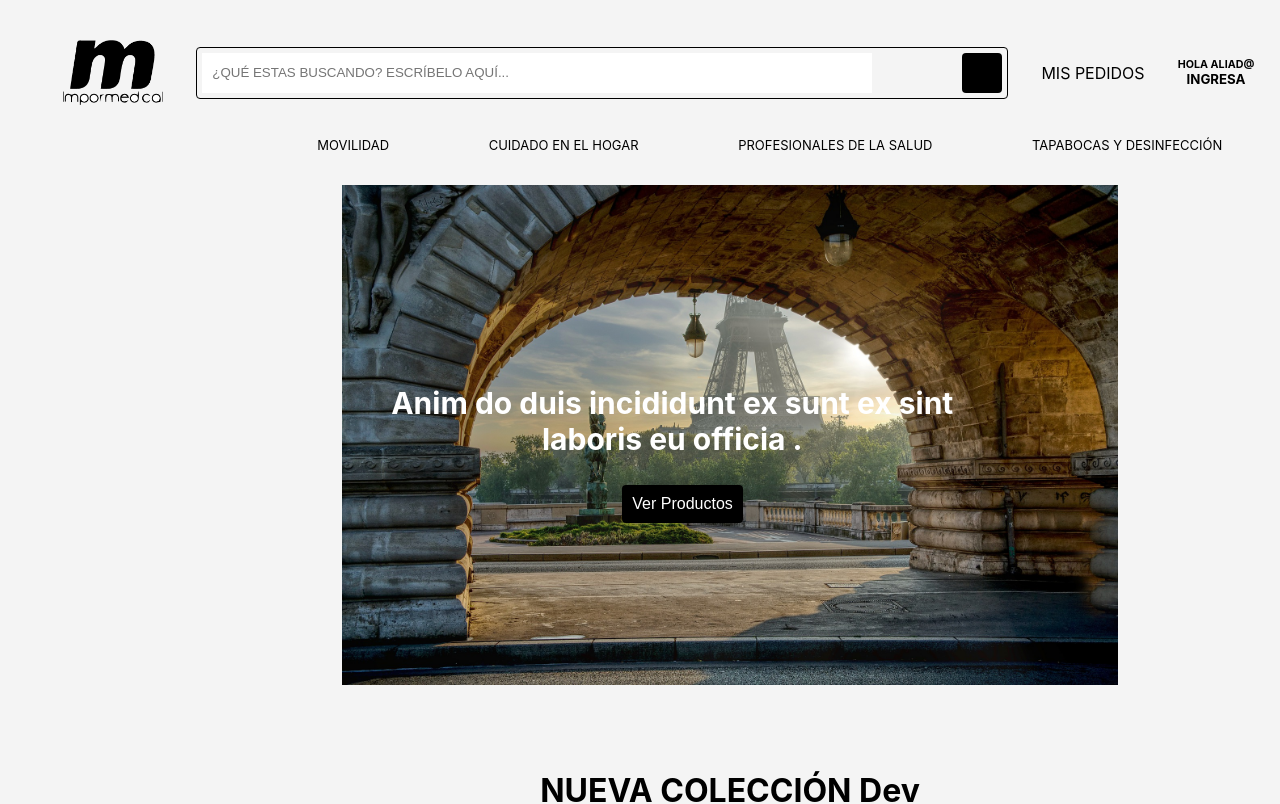
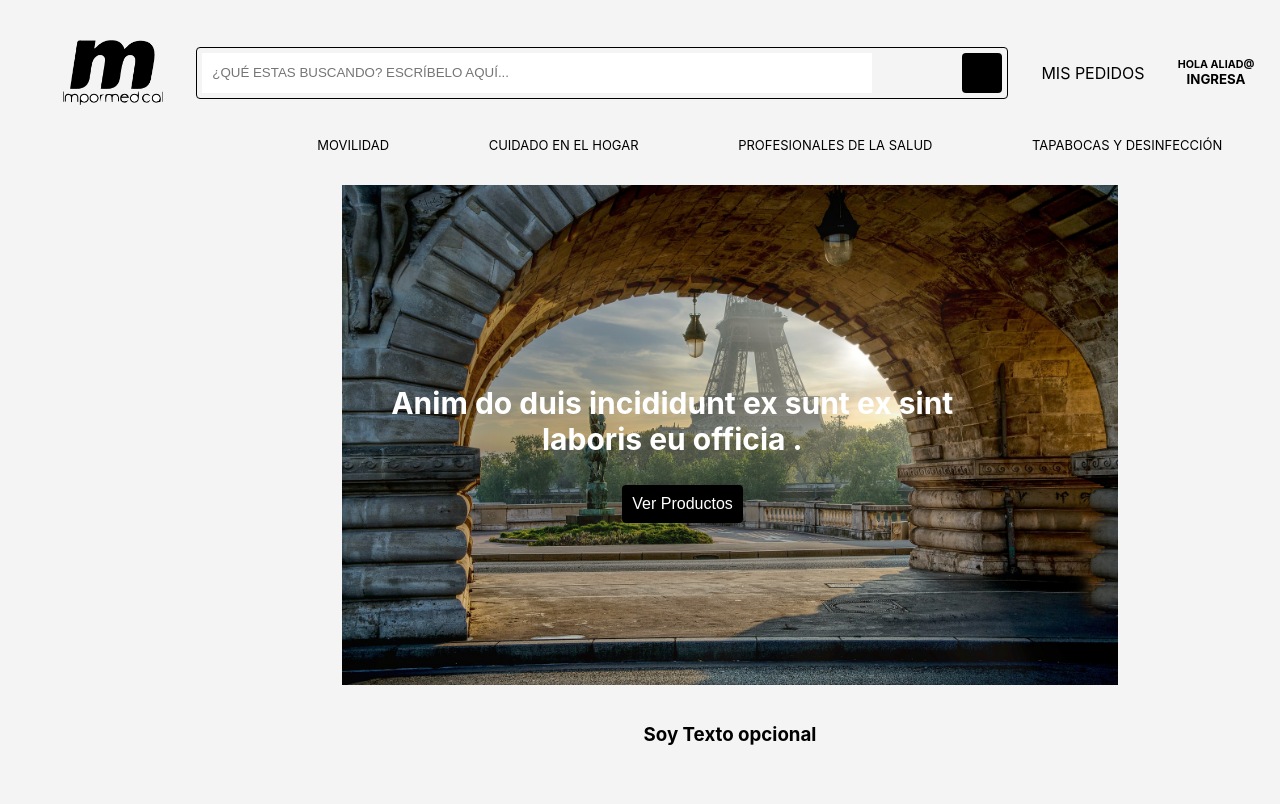
Before and after one commit to Luizfer-Col/ecommerce-test, a React (Create React App) app: page / in a window 1280 px wide. Shown: the top 804 px of the page. Built offline with nearby package versions, Linux system fonts and the light colour scheme; some icons are missing.

Commit message:
rama1 texto opcional

```diff
--- /dev/null
+++ b/src/components/Vitrina/TextOpt.js
@@ -0,0 +1,11 @@
+import React from 'react'
+
+const TextOpt = () => {
+    return (
+        <div>
+            <h3>Soy Texto opcional</h3>
+        </div>
+    )
+}
+
+export default TextOpt
--- a/src/components/index.js
+++ b/src/components/index.js
@@ -9,6 +9,7 @@ import Silla2 from "./../images/sillas/silla02.png"
 import Silla3 from "./../images/sillas/silla03.png"
 import Silla4 from "./../images/sillas/silla04.png"
 import Dual from './Home/Dual'
+import TextOpt from './Vitrina/TextOpt'
 
 const dataToCard = {
     title: "NUEVA COLECCIÓN Dev",
@@ -31,6 +32,7 @@ function index() {
         <div className={Style.container}>
             <Navbar/>
             <Carousel />
+            <TextOpt />
             <Cards data={dataToCard}/>
             <Dual />
             <Vitrina />
```
